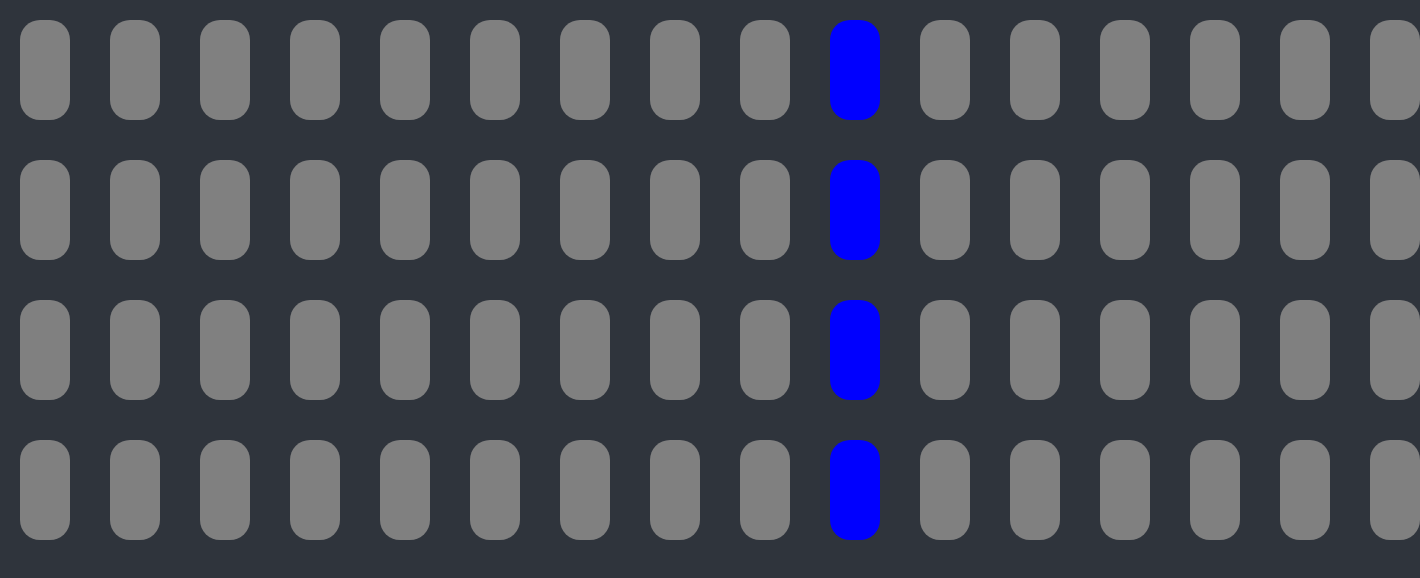
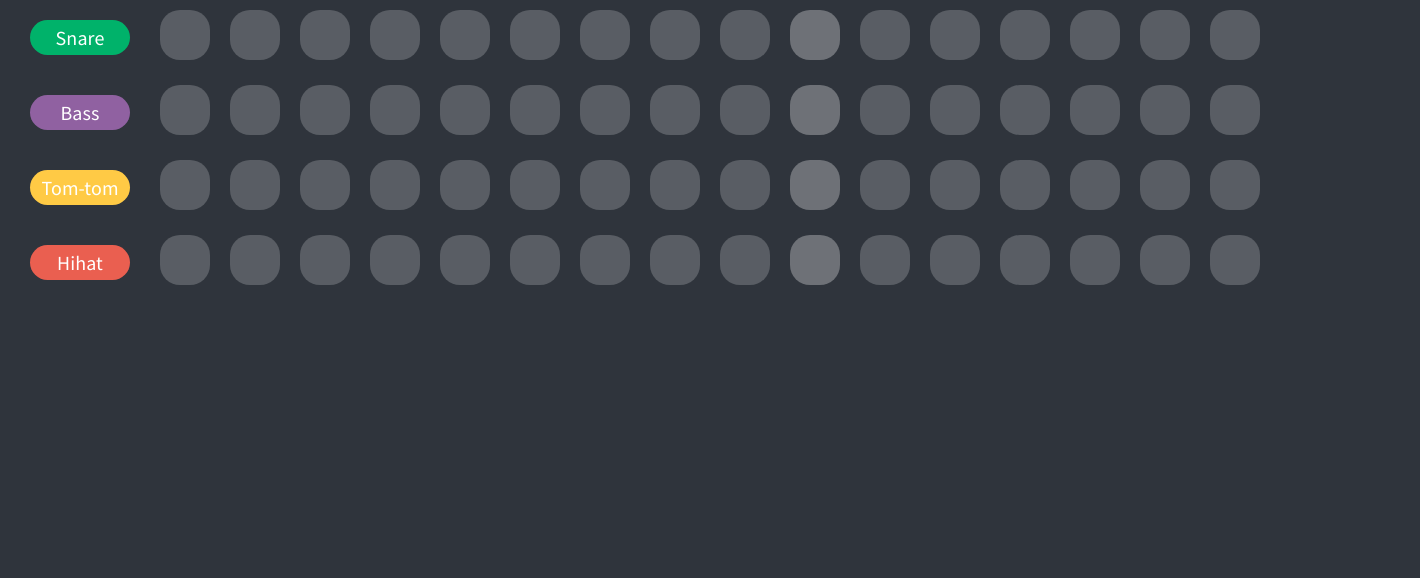
Before and after one commit to brnjlee/361-prototype, a React (Create React App) app: page /room/abcdef in a window 1280 px wide. Shown: the top 578 px of the page, 1420 px wide, since content can reach past the window. Built offline with nearby package versions, Linux system fonts and the light colour scheme.

Commit message:
Update room styling

```diff
--- a/src/App.css
+++ b/src/App.css
@@ -1,28 +1,3 @@
-.target {
-  width: 100%;
-  display: flex;
-  flex-direction: row;
-}
-
-.target__box {
-  height: 100px;
-  max-width: 100px;
-  flex: 1;
-  min-width: 50px;
-  margin: 20px;
-  background: gray;
-  border-radius: 20px;
-}
-
-.play {
-  background: blue;
-}
-
-.selected {
-  background: black;
-  color: white;
-}
-
 .App {
   text-align: center;
   /* padding-left: 70px; */
--- a/src/App.js
+++ b/src/App.js
@@ -9,7 +9,7 @@ import {
 import { Navbar } from "./components/Navbar";
 import { Landing } from "./routes/Landing";
 import { Create } from "./routes/Create";
-import { Dashboard } from "./routes/Dashboard";
+import { Dashboard } from "./routes/Room";
 
 import "./App.css";
 
--- a/src/components/Target.jsx
+++ b/src/components/Target.jsx
@@ -1,6 +1,6 @@
 import React, { useState, useEffect, useRef } from "react";
 
-const Target = ({ src, pos }) => {
+const Target = ({ src, pos, color, title }) => {
   const audio = useRef(null);
   const [boxes, setBox] = useState([
     0,
@@ -41,20 +41,25 @@ const Target = ({ src, pos }) => {
         handleClick={position => handleClick(position)}
         selected={!!box}
         play={pos === i}
+        color={color}
       />
     );
   });
   return (
     <div className="target">
+      <div style={{ background: color }} className="target__title">
+        {title}
+      </div>
       {loop}
       <audio id={1} className="clip" src={src} ref={audio}></audio>
     </div>
   );
 };
 
-const TargetBox = ({ id, selected, handleClick, play }) => {
+const TargetBox = ({ id, selected, handleClick, play, color }) => {
   return (
     <div
+      style={{ background: selected ? color : null }}
       className={`target__box ${selected ? "selected" : null} ${
         play ? "play" : null
       }`}
--- /dev/null
+++ b/src/routes/Room.css
@@ -0,0 +1,51 @@
+.target {
+  width: 100%;
+  display: flex;
+  flex-direction: row;
+}
+
+.room__container {
+  width: 100vh;
+  height: 100vw;
+  display: flex;
+  justify-content: center;
+}
+
+.target__title {
+  font-size: 20px;
+  line-height: 35px;
+  margin: 20px;
+  /* margin-left: 20px; */
+  width: 100px;
+  border-radius: 20px;
+}
+
+.target__icon {
+  width: 30px;
+  height: 30px;
+  border-radius: 50%;
+}
+
+.target__box {
+  height: 50px;
+  width: 50px;
+  margin: 10px;
+  background: #bbbdbf;
+  border-radius: 20px;
+  transition: opacity ease 200ms;
+  cursor: pointer;
+  opacity: 0.3;
+}
+
+.target__box:hover {
+  opacity: 0.7;
+}
+
+.selected {
+  opacity: 1;
+  color: white;
+}
+
+.play {
+  background: white;
+}
--- a/src/routes/Dashboard.jsx
+++ b/src/routes/Room.jsx
@@ -1,5 +1,7 @@
 import React, { useState, useEffect, useRef } from "react";
 import Target from "../components/Target";
+
+import "./Room.css";
 
 function useInterval(callback, delay) {
   const savedCallback = useRef();
@@ -33,19 +35,32 @@ export const Dashboard = () => {
   }, 300);
   return (
     <div className="room__container">
+      <div className="targets">
         <Target
           src={"https://www.myinstants.com/media/sounds/snare.mp3"}
           pos={pos}
+          color={"#00B26A"}
+          title="Snare"
         />
         <Target
           src={"https://www.myinstants.com/media/sounds/bass-drum.mp3"}
           pos={pos}
+          color={"#9061A1"}
+          title="Bass"
         />
         <Target
           src={"http://www.masterbits.de/sc_docu/sounds1/1TM00013.MP3"}
           pos={pos}
+          color={"#FFCA45"}
+          title="Tom-tom"
         />
-      <Target src="/assets/hihat.mp3" pos={pos} />
+        <Target
+          color={"#EA5F50"}
+          src="/assets/hihat.mp3"
+          pos={pos}
+          title="Hihat"
+        />
+      </div>
     </div>
   );
 };
```
Lines whose indentation alone changed are shown as unchanged.
